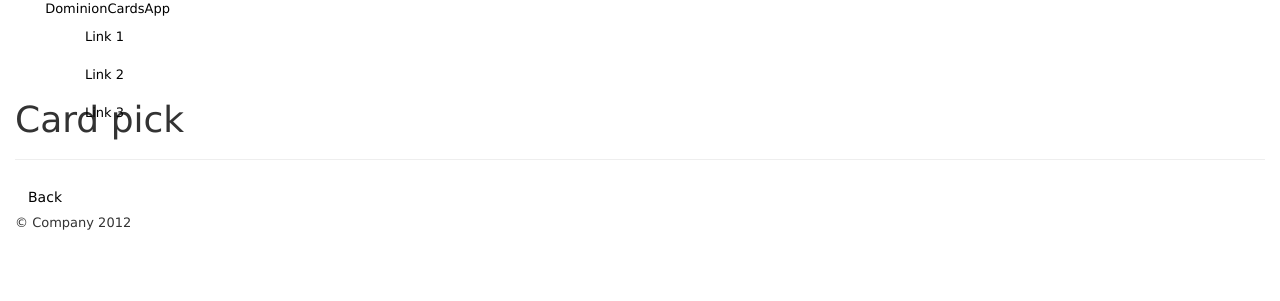
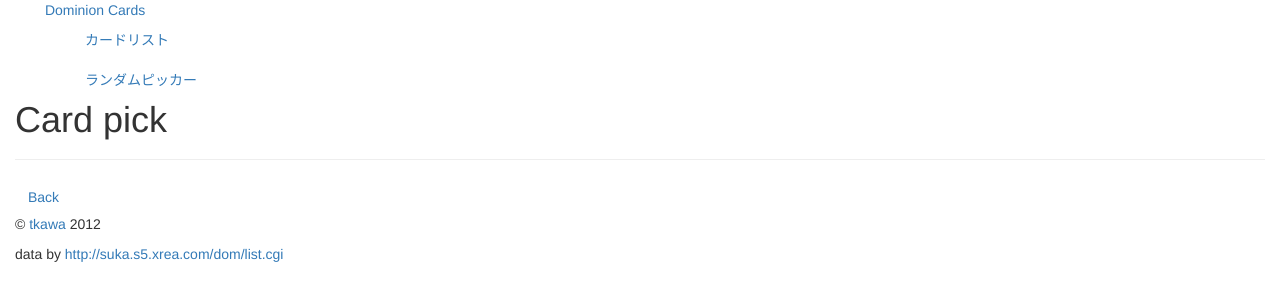
Before and after one commit to tkawa/dominion-cards, a Rails app: template app/views/cards/pick.html.haml in a window 1280 px wide. Shown: the top 301 px of the page. Run offline with Rails 7, Linux system fonts and the light colour scheme; the template is opened without the code that fills it, so the values that code supplies are empty; style sheets or scripts are compiled from the project's sources; parts of the project's set-up code (start-up, migrations or seed data) failed here and were passed over; some libraries are stand-ins or nearby versions.

Commit message:
Add a homepage and move the pick form to it

```diff
--- /dev/null
+++ b/app/assets/javascripts/home.js.coffee
@@ -0,0 +1,3 @@
+# Place all the behaviors and hooks related to the matching controller here.
+# All this logic will automatically be available in application.js.
+# You can use CoffeeScript in this file: http://jashkenas.github.com/coffee-script/
--- a/app/assets/stylesheets/bootstrap_and_overrides.css.scss
+++ b/app/assets/stylesheets/bootstrap_and_overrides.css.scss
@@ -1,7 +1,4 @@
 @import "bootstrap";
 body { padding-top: 60px; }
 @import "bootstrap-responsive";
-
-//body { padding-top: 20px; }
 @import "cards";
-@import "scaffolds";
--- /dev/null
+++ b/app/assets/stylesheets/home.css.scss
@@ -0,0 +1,3 @@
+// Place all the styles related to the home controller here.
+// They will automatically be included in application.css.
+// You can use Sass (SCSS) here: http://sass-lang.com/
--- /dev/null
+++ b/app/controllers/home_controller.rb
@@ -0,0 +1,4 @@
+class HomeController < ApplicationController
+  def index
+  end
+end
--- /dev/null
+++ b/app/helpers/home_helper.rb
@@ -0,0 +1,2 @@
+module HomeHelper
+end
--- a/app/views/cards/show.html.haml
+++ b/app/views/cards/show.html.haml
@@ -13,7 +13,7 @@
 %p
   %strong= model_class.human_attribute_name(:set) + ':'
   %br
-  = @card.set
+  = @card.set.text
 %p
   %strong= model_class.human_attribute_name(:cost) + ':'
   %br
--- a/app/views/layouts/application.html.haml
+++ b/app/views/layouts/application.html.haml
@@ -4,7 +4,7 @@
     %meta(charset="utf-8")
     %meta(http-equiv="X-UA-Compatible" content="IE=Edge,chrome=1")
     %meta(name="viewport" content="width=device-width, initial-scale=1.0")
-    %title= content_for?(:title) ? yield(:title) : "DominionCardsApp"
+    %title= content_for?(:title) ? yield(:title) : "Dominion Cards"
     = csrf_meta_tags
     / Le HTML5 shim, for IE6-8 support of HTML elements
     /[if lt IE 9]
@@ -25,12 +25,11 @@
             %span.icon-bar
             %span.icon-bar
             %span.icon-bar
-          %a.brand(href="/") DominionCardsApp
+          = link_to 'Dominion Cards', root_path, class: 'brand'
           .container.nav-collapse
             %ul.nav
-              %li= link_to "Link 1", "/path1"
-              %li= link_to "Link 2", "/path2"
-              %li= link_to "Link 3", "/path3"
+              %li= link_to 'カードリスト', cards_path
+              %li= link_to 'ランダムピッカー', root_path
 
     .container-fluid
 
@@ -39,7 +38,13 @@
           = yield
 
       %footer
-        %p &copy; Company 2012
+        %p
+          &copy;
+          = link_to 'tkawa', 'https://twitter.com/tkawa'
+          2012
+        %p
+          data by
+          = link_to nil, 'http://suka.s5.xrea.com/dom/list.cgi'
     /
       Javascripts
       \==================================================
--- a/config/routes.rb
+++ b/config/routes.rb
@@ -1,5 +1,6 @@
 DominionCardsApp::Application.routes.draw do
   resources :cards, only: [:show, :index, :create] do
-    get ':ids', to: 'cards#pick', on: :collection, constraint: {ids: /^\w+,\w/}
+    get ':ids', to: 'cards#pick', on: :collection, constraints: {ids: /\w+\,\w/}
   end
+  root to: 'home#index'
 end
```
Also changed, not shown: app/views/cards/index.html.haml (+0 -16 lines), app/views/home/index.html.haml (added, +19 -0 lines), spec/controllers/home_controller_spec.rb (added, +12 -0 lines), spec/helpers/home_helper_spec.rb (added, +15 -0 lines).
